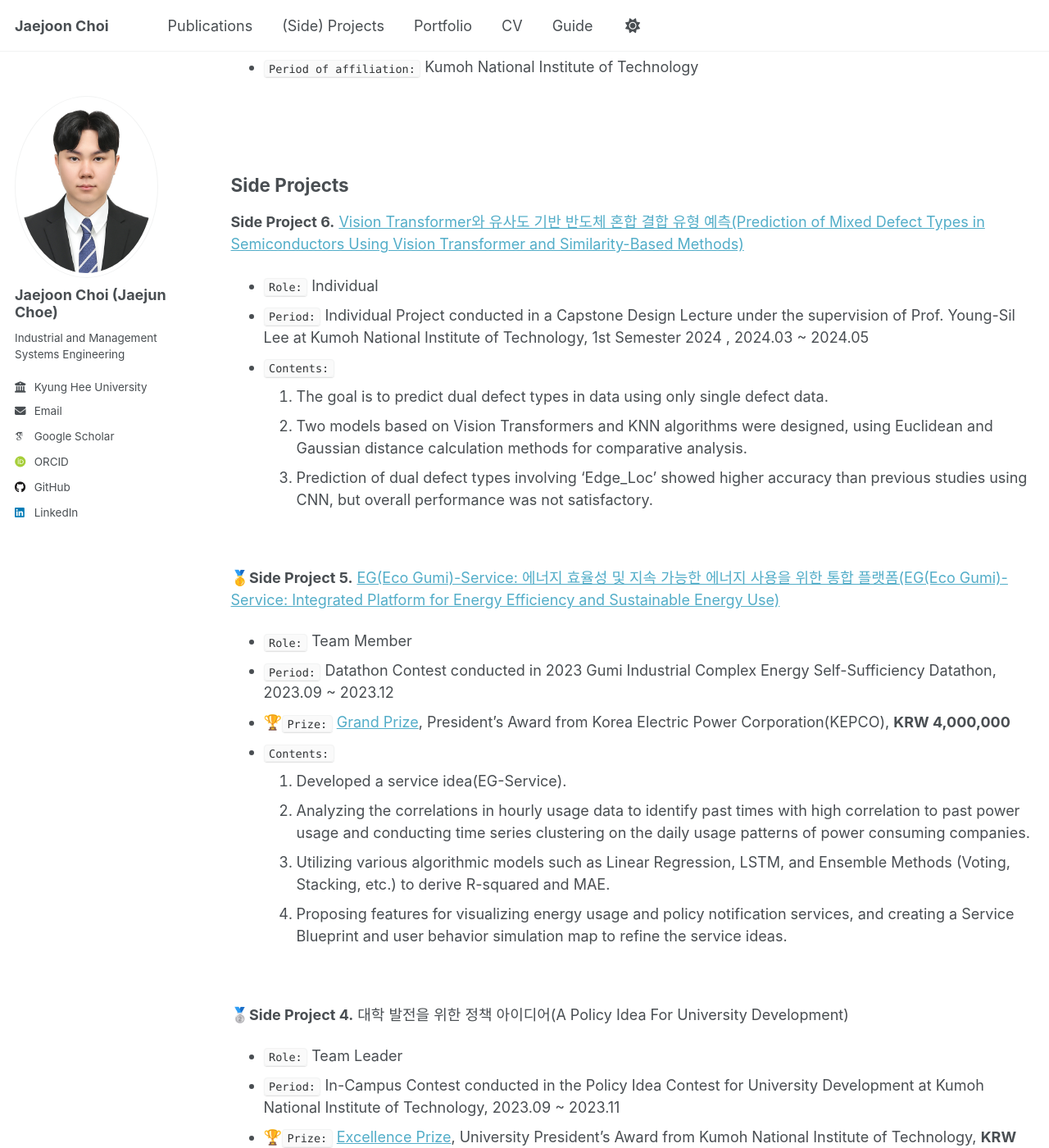
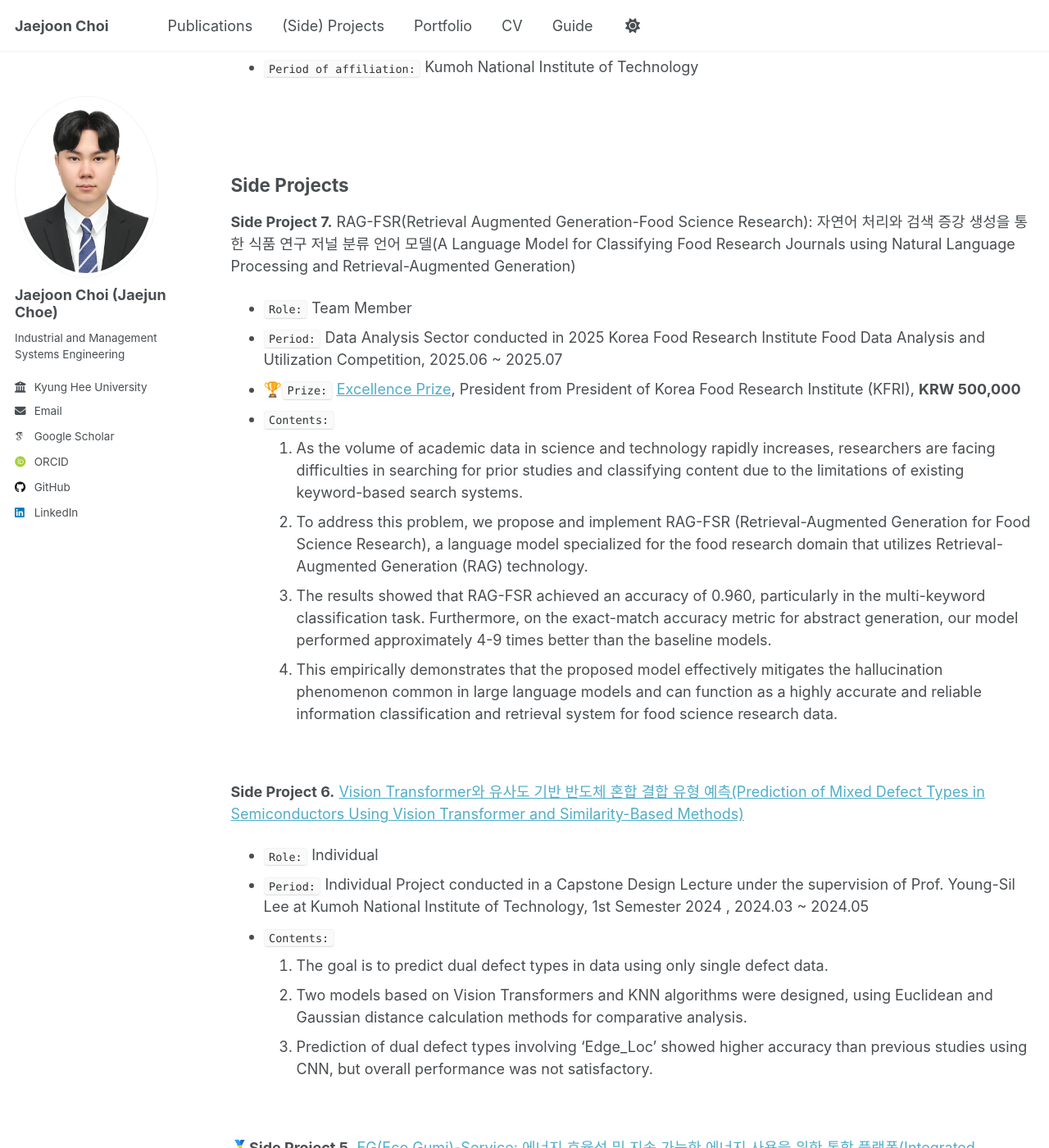
Before and after one commit to jaejunchoe/jaejunchoe.github.io, a Jekyll site: the page built from _pages/project.md, in a window 1280 px wide and 1400 px high, scrolled down 444 px. Shown: the whole window at 82% size. Built offline with Jekyll 4.4.1, drawn with Linux system fonts in a browser that asks for light colours; some web fonts are replaced; some of the changed text lies outside the part shown.

Commit message:
initial commit

```diff
--- a/_pages/project.md
+++ b/_pages/project.md
@@ -30,23 +30,33 @@ redirect_from:
 
 **Side Projects**
 ----
+**Side Project 7.** RAG-FSR(Retrieval Augmented Generation-Food Science Research): 자연어 처리와 검색 증강 생성을 통한 식품 연구 저널 분류 언어 모델(A Language Model for Classifying Food Research Journals using Natural Language Processing and Retrieval-Augmented Generation)
+- `Role:` Team Member
+- `Period:` Data Analysis Sector conducted in 2025 Korea Food Research Institute Food Data Analysis and Utilization Competition, 2025.06 ~ 2025.07
+- 🏆`Prize:` [Excellence Prize](/images/한국식품연구원_상장1.jpg), President from President of Korea Food Research Institute (KFRI), <strong>KRW 500,000</strong>
+- `Contents:` <br/>
+1. As the volume of academic data in science and technology rapidly increases, researchers are facing difficulties in searching for prior studies and classifying content due to the limitations of existing keyword-based search systems. <br/>
+1. To address this problem, we propose and implement RAG-FSR (Retrieval-Augmented Generation for Food Science Research), a language model specialized for the food research domain that utilizes Retrieval-Augmented Generation (RAG) technology. <br/>
+1. The results showed that RAG-FSR achieved an accuracy of 0.960, particularly in the multi-keyword classification task. Furthermore, on the exact-match accuracy metric for abstract generation, our model performed approximately 4-9 times better than the baseline models. <br/>
+1. This empirically demonstrates that the proposed model effectively mitigates the hallucination phenomenon common in large language models and can function as a highly accurate and reliable information classification and retrieval system for food science research data. <br/>
+
+<br/>
 
 **Side Project 6.** [Vision Transformer와 유사도 기반 반도체 혼합 결합 유형 예측(Prediction of Mixed Defect Types in Semiconductors Using Vision Transformer and Similarity-Based Methods)](https://github.com/jaejunchoe/2024-1_Capstone-Design)
 - `Role:` Individual
 - `Period:` Individual Project conducted in a Capstone Design Lecture under the supervision of Prof. Young-Sil Lee at Kumoh National Institute of Technology, 1st Semester 2024 , 2024.03 ~ 2024.05
 - `Contents:` <br/>
 1. The goal is to predict dual defect types in data using only single defect data. <br/>
-1. Two models based on Vision Transformers and KNN algorithms were designed, using Euclidean and Gaussian distance calculation methods for
-comparative analysis. <br/>
+1. Two models based on Vision Transformers and KNN algorithms were designed, using Euclidean and Gaussian distance calculation methods for comparative analysis. <br/>
 1. Prediction of dual defect types involving 'Edge_Loc' showed higher accuracy than previous studies using CNN, but overall performance was not
 satisfactory.  <br/>
 
 <br/>
 
-🥇**Side Project 5.** [EG(Eco Gumi)-Service: 에너지 효율성 및 지속 가능한 에너지 사용을 위한 통합 플랫폼(EG(Eco Gumi)-Service: Integrated Platform for Energy Efficiency and Sustainable Energy Use)](https://github.com/jaejunchoe/2023-Gumi-Industrial-Complex-Energy-Self-Sufficiency-Datathon)
+🥇**Side Project 5.** [EG(Eco Gumi)-Service: 에너지 효율성 및 지속 가능한 에너지 사용을 위한 통합 플랫폼(Integrated Platform for Energy Efficiency and Sustainable Energy Use)](https://github.com/jaejunchoe/2023-Gumi-Industrial-Complex-Energy-Self-Sufficiency-Datathon)
 - `Role:` Team Member
-- `Period:` Datathon Contest conducted in 2023 Gumi Industrial Complex Energy Self-Sufficiency Datathon, 2023.09 ~ 2023.12
-- 🏆`Prize:` [Grand Prize](/images/구미산단_데이터톤.jpg), President's Award from Korea Electric Power Corporation(KEPCO), <strong>KRW 4,000,000</strong>
+- `Period:` Service Sector conducted in 2023 Gumi Industrial Complex Energy Self-Sufficiency Datathon, 2023.09 ~ 2023.12
+- 🏆`Prize:` [Grand Prize](/images/구미산단_데이터톤.jpg), President from Korea Electric Power Corporation(KEPCO), <strong>KRW 4,000,000</strong>
 - `Contents:` <br/>
 1. Developed a service idea(EG-Service). <br/>
 1. Analyzing the correlations in hourly usage data to identify past times with high correlation to past power usage and conducting time series clustering on
```
Also changed, not shown: images/한국식품연구원_상장1.jpg (added), 2 other files.
